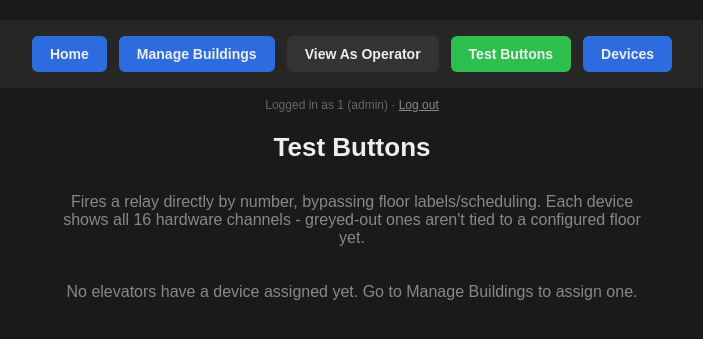
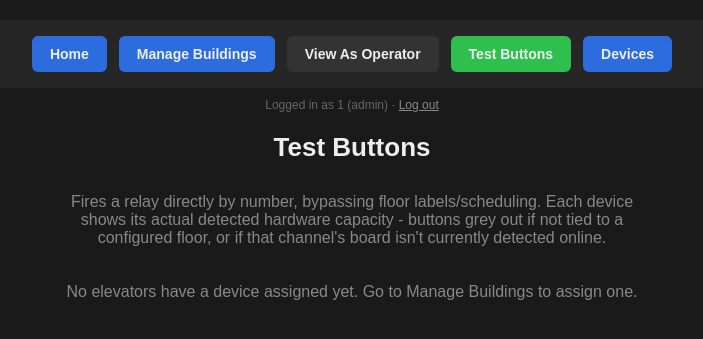
Before and after one commit to dvargastech11/tech11-relay-control, a Flask app: page /admin/test-buttons in a window 1280 px wide. Shown: the top 339 px of the page, without its empty margins (288-991 px from the left). Run offline with Flask 3, Linux system fonts and the light colour scheme; a user stored in the database is signed in.

Commit message:
Fix Test Buttons page showing only 16 channels: add /status/boards endpoint reporting real detected board count/online state, size grid dynamically per device

```diff
--- a/flask-server/app.py
+++ b/flask-server/app.py
@@ -204,7 +204,7 @@ def activate(building_id, elevator_number, floor_number, duration_ms):
 
 # ---- ADMIN: TEST BUTTONS (raw relay test, bypasses floor/schedule config) ----
 
-HARDWARE_CHANNELS_PER_DEVICE = 16  # matches the 16-channel relay board design
+HARDWARE_CHANNELS_PER_DEVICE = 48  # fallback default only - real count comes from /status/boards when reachable
 
 @app.route("/admin/test-buttons")
 @admin_required
@@ -215,38 +215,61 @@ def admin_test_buttons():
         for elevator in building["elevators"]:
             if elevator.get("device_ip"):
                 floors = elevator.get("floors") or []
+                mac = elevator.get("device_mac")
+                ip = elevator["device_ip"]
 
-                # Build a 1..16 relay grid: relay N is "configured" if the
-                # elevator has a floor at that position, showing its label;
-                # anything beyond the configured floor count stays greyed out.
+                board_online, board_status = devsvc.poll_board_status(ip, mac)
+
+                if board_online and board_status:
+                    hardware_channels = board_status.get("hardwareChannels", HARDWARE_CHANNELS_PER_DEVICE)
+                    boards_info = board_status.get("boards", [])
+                else:
+                    # Device unreachable, or running older firmware without
+                    # this endpoint - fall back to the default rather than
+                    # showing nothing at all.
+                    hardware_channels = HARDWARE_CHANNELS_PER_DEVICE
+                    boards_info = []
+
+                # Map each channel number to whether ITS board is actually
+                # online right now, so we can grey out a whole board's worth
+                # of buttons if that board isn't detected - not just channels
+                # beyond the configured floor count.
+                board_online_by_channel = {}
+                for b in boards_info:
+                    online = b.get("online", False)
+                    for ch in range(b.get("channelStart", 1), b.get("channelEnd", 16) + 1):
+                        board_online_by_channel[ch] = online
+
                 relay_grid = []
-                for relay_num in range(1, HARDWARE_CHANNELS_PER_DEVICE + 1):
-                    if relay_num <= len(floors):
-                        relay_grid.append({
-                            "relay_num": relay_num,
-                            "configured": True,
-                            "label": floors[relay_num - 1]["label"],
-                        })
-                    else:
-                        relay_grid.append({
-                            "relay_num": relay_num,
-                            "configured": False,
-                            "label": None,
-                        })
+                for relay_num in range(1, hardware_channels + 1):
+                    is_floor_configured = relay_num <= len(floors)
+                    # If we don't have board info (older firmware/unreachable),
+                    # don't block on it - assume available rather than greying
+                    # out everything.
+                    is_board_online = board_online_by_channel.get(relay_num, True)
+                    relay_grid.append({
+                        "relay_num": relay_num,
+                        "configured": is_floor_configured,
+                        "board_online": is_board_online,
+                        "label": floors[relay_num - 1]["label"] if is_floor_configured else None,
+                    })
 
                 devices_list.append({
                     "building_id": building["id"],
                     "building_name": building["name"],
                     "elevator_number": elevator["elevator_number"],
-                    "device_name": elevator.get("device_name") or elevator["device_ip"],
-                    "device_ip": elevator["device_ip"],
-                    "device_mac": elevator.get("device_mac"),
+                    "device_name": elevator.get("device_name") or ip,
+                    "device_ip": ip,
+                    "device_mac": mac,
                     "relay_grid": relay_grid,
                     "num_configured": len(floors),
+                    "hardware_channels": hardware_channels,
+                    "boards_detected": len([b for b in boards_info if b.get("online")]),
+                    "boards_total": len(boards_info),
                 })
     return render_template(
         "admin_test_buttons.html", active_page="test_buttons",
-        devices=devices_list, hardware_channels=HARDWARE_CHANNELS_PER_DEVICE,
+        devices=devices_list,
     )
 
 
--- a/flask-server/devices.py
+++ b/flask-server/devices.py
@@ -116,6 +116,25 @@ def poll_status(ip, mac):
     return False, None
 
 
+def poll_board_status(ip, mac):
+    """Returns (is_online: bool, board_status_dict_or_None) from /status/boards -
+    real detected MCP23017 board count/online state, not an assumed value."""
+    if not ip or not mac:
+        return False, None
+    api_key = compute_device_api_key(mac)
+    try:
+        resp = requests.get(
+            f"http://{ip}/status/boards",
+            headers={"X-API-Key": api_key},
+            timeout=REQUEST_TIMEOUT_SEC,
+        )
+        if resp.status_code == 200:
+            return True, resp.json()
+    except requests.RequestException:
+        pass
+    return False, None
+
+
 def reboot_device(ip, mac):
     if not ip or not mac:
         return False
--- a/flask-server/templates/admin_test_buttons.html
+++ b/flask-server/templates/admin_test_buttons.html
@@ -3,8 +3,9 @@
 {% block content %}
   <h1>Test Buttons</h1>
   <p style="color:#888; max-width:600px; margin:0 auto 20px;">
-    Fires a relay directly by number, bypassing floor labels/scheduling. Each device shows all
-    {{ hardware_channels }} hardware channels - greyed-out ones aren't tied to a configured floor yet.
+    Fires a relay directly by number, bypassing floor labels/scheduling. Each device shows its
+    actual detected hardware capacity - buttons grey out if not tied to a configured floor, or if
+    that channel's board isn't currently detected online.
   </p>
 
   <div style="max-width:650px; margin:0 auto; display:flex; flex-direction:column; gap:16px;">
@@ -14,7 +15,8 @@
         <div style="font-weight:bold; margin-bottom:4px;">{{ d.device_name }}</div>
         <div style="color:#888; font-size:13px; margin-bottom:12px;">
           {{ d.building_name }} - Elevator {{ d.elevator_number }} &middot; {{ d.device_ip }}
-          &middot; {{ d.num_configured }} of {{ hardware_channels }} channels configured
+          &middot; {{ d.num_configured }} of {{ d.hardware_channels }} channels configured
+          &middot; {{ d.boards_detected }}/{{ d.boards_total }} boards online
         </div>
 
         <div style="display:flex; align-items:center; gap:8px; margin-bottom:12px;">
@@ -25,13 +27,19 @@
 
         <div style="display:grid; grid-template-columns:repeat(4, 1fr); gap:8px;">
           {% for r in d.relay_grid %}
-            {% if r.configured %}
+            {% if r.configured and r.board_online %}
               <button
                 onclick="fireRelay('{{ d.device_ip }}', '{{ d.device_mac or '' }}', {{ r.relay_num }}, {{ device_idx }})"
                 title="{{ r.label }}"
                 style="padding:10px 4px; border:none; border-radius:6px; background:#2d6cdf; color:white;
                   cursor:pointer; font-size:13px; line-height:1.3;">
                 {{ r.relay_num }}<br><span style="font-size:11px; opacity:0.85;">{{ r.label }}</span>
+              </button>
+            {% elif r.configured and not r.board_online %}
+              <button disabled title="Board offline - relay not testable right now"
+                style="padding:10px 4px; border:none; border-radius:6px; background:#4a2a2a; color:#c77;
+                  cursor:not-allowed; font-size:13px;">
+                {{ r.relay_num }}
               </button>
             {% else %}
               <button disabled title="Not configured"
```
Also changed, not shown: 1 other file.
